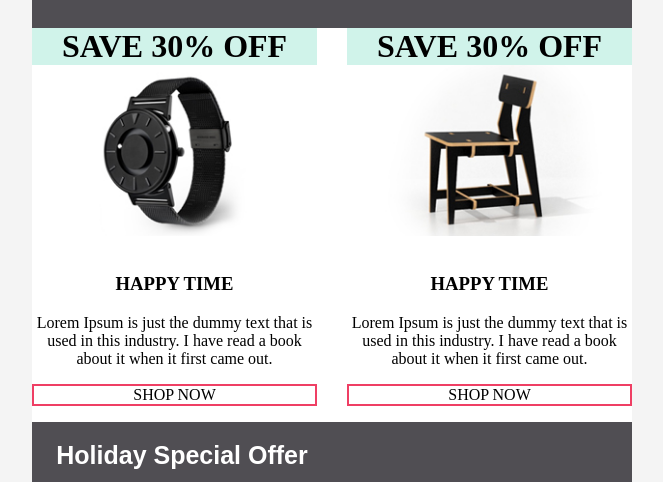
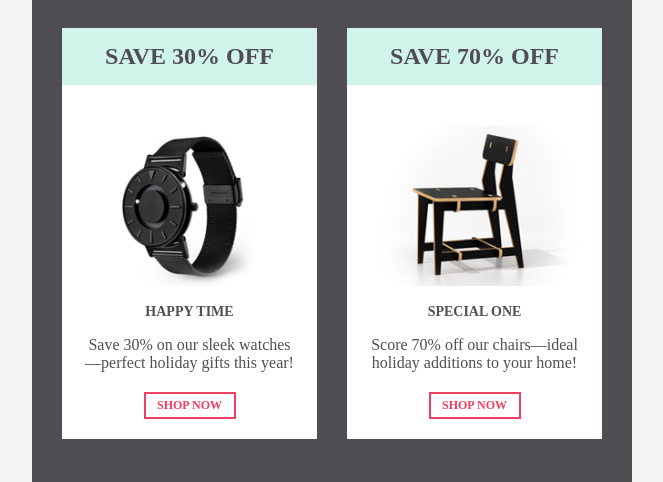
Before and after one commit to VincinChristmas/Merry-Christmas-Fluid-Email, a plain HTML site: page index.html in a window 1280 px wide. Shown: the part 1295-1777 px from the top of the page, without its empty margins (308-971 px from the left). Drawn offline with Linux system fonts and the light colour scheme.

Commit message:
made some adjustments to the table

```diff
--- a/index.html
+++ b/index.html
@@ -138,30 +138,44 @@
 
                 <table role="presentation" cellspacing="0" cellpadding="0" border="0" width="100%" style="padding:30px 0; background: #504E53;">
                   <tr>
-                      <td valign="top" width="50%" style="padding-right:15px; background: #ffffff;">
-                        <h1 style="background:#D0F3EA; margin:0;">SAVE 30% OFF</h1>
+                    <!-- First product column -->
+                    <td valign="top" width="50%" style="padding: 0 15px 0 30px; color:#504E53">
+                      <table role="presentation" cellspacing="0" cellpadding="0" border="0" width="100%">
+                        <tr>
+                          <td style="background: #ffffff;">
+                            <h1 style="background:#D0F3EA; margin:0; font-size: 24px; padding: 15px">SAVE 30% OFF</h1>
                             <img src="images/product1.jpg" width="270" height="auto" alt="Feature 1"
-                               style="width:100%;max-width:270px;height:auto;margin-bottom:15px;background:#dddddd;">
-                               <h3>HAPPY TIME</h3>
-                               <p>Lorem Ipsum is just the dummy text that is used in this industry. I have read a book about it when it first came out. </p>
-                               <p style="border: 2px solid #EF3F64;">SHOP NOW</p>
+                                 style="max-width:100%;height:auto;margin-top:40px;background:#dddddd;">
+                            <h3 style="font-size: 14px;">HAPPY TIME</h3>
+                            <p style="padding: 0 20px;">Save 30% on our sleek watches—perfect holiday gifts this year!</p>
+                            <p style="border: 2px solid #EF3F64; margin:20px auto; padding: 4px; width: 80px; max-width: 100%;font-size: 12px; font-weight: 700; color: #EF3F64;">SHOP NOW</p>
+                          </td>
+                        </tr>
+                      </table>
                     </td>
 
-
-                      <td valign="top" width="50%" style="padding-left:15px; background: #ffffff;">
-                        <h1 style="background:#D0F3EA; margin:0;">SAVE 30% OFF</h1>
+                    <!-- Second product column -->
+                    <td valign="top" width="50%" style="padding: 0 30px 0 15px; color: #504E53;">
+                      <table role="presentation" cellspacing="0" cellpadding="0" border="0" width="100%">
+                        <tr>
+                          <td style="background: #ffffff;">
+                            <h1 style="background:#D0F3EA; margin:0; font-size: 24px; padding: 15px">SAVE 70% OFF</h1>
                             <img src="images/product2.jpg" width="270" height="" alt="Feature 2"
-                               style="width:100%;max-width:270px;height:auto;margin-bottom:15px;background:#dddddd;">
-                               <h3>HAPPY TIME</h3>
-                               <p>Lorem Ipsum is just the dummy text that is used in this industry. I have read a book about it when it first came out. </p>
-                               <p style="border: 2px solid #EF3F64;">SHOP NOW</p>
-
+                                 style="width:100%;height:auto;margin-top: 40px;">
+                            <h3 style="font-size: 14px;">SPECIAL ONE</h3>
+                            <p style="padding: 0 20px;">Score 70% off our chairs—ideal holiday additions to your home!</p>
+                            <p style="border: 2px solid #EF3F64; margin:20px auto; padding: 4px; width: 80px; max-width: 100%;font-size: 12px; font-weight: 700; color: #EF3F64;">SHOP NOW</p>
                           </td>
                         </tr>
+                      </table>
+                    </td>
+                  </tr>
+
+                  <!-- Our product row -->
                   <tr>
-                    <td>
-                      <h1 style="font-family:Arial,sans-serif;font-size:25px;line-height:32px;color:#ffffff;font-weight:bold;">
-                        Holiday Special Offer
+                    <td colspan="2" style="padding: 60px 0 40px 0; text-align: center;">
+                      <h1 style="font-family:Arial,sans-serif;font-size:25px;line-height:32px;color:#ffffff;font-weight:bold; margin:0;">
+                        Our Product
                       </h1>
                       <img src="images/christmaslogo4.png" width="265" height="auto" alt="Hero Image"
                            class="g-img"
@@ -173,7 +187,7 @@
               <table role="presentation" cellspacing="0" cellpadding="0" border="0" width="100%" style="padding:30px 0; background: #504E53;">
 
               <tr>
-                <td valign="top" width="33.333%" style="padding-right:15px; background: #ffffff;">
+                <td valign="top" width="33.333%" style="padding-right:15px; background: #ffffff; ">
                   <h1 style="background:#D0F3EA; margin:0;">SAVE 30% OFF</h1>
                     <img src="images/product1.jpg" width="270" height="auto" alt="Feature 1"
                          style="width:100%;max-width:270px;height:auto;margin-bottom:15px;background:#dddddd;">
```
Lines whose indentation alone changed are shown as unchanged.
